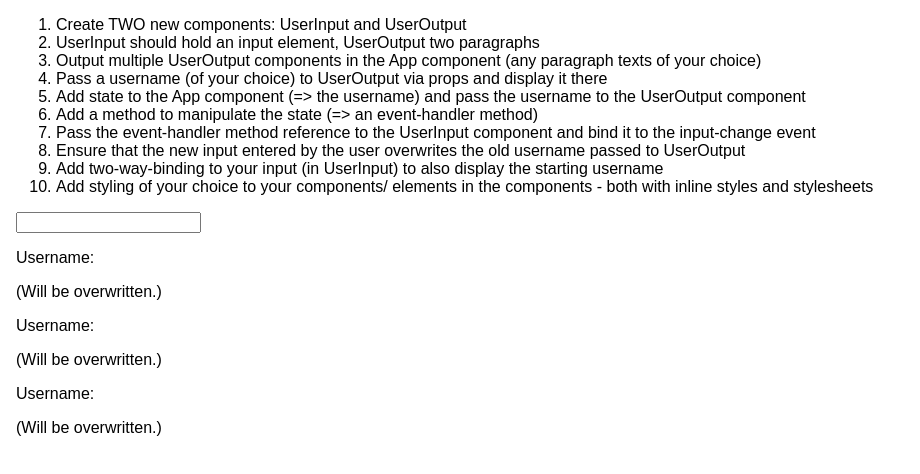
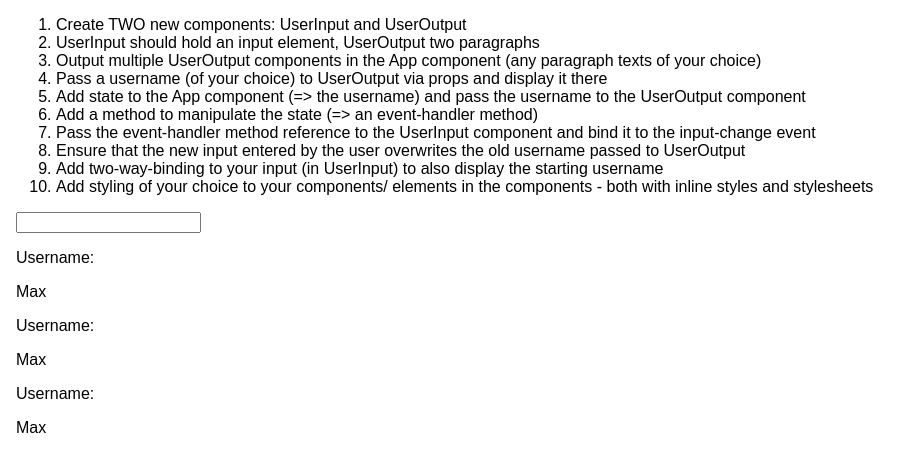
Before and after one commit to JelenaMarjanovic/base-syntax-assignment, a React (Create React App) app: page / in a window 1280 px wide. Shown: the top 474 px of the page, without its empty margins (0-920 px from the left). Built offline with nearby package versions, Linux system fonts and the light colour scheme.

Commit message:
Pass username via props and display it

```diff
--- a/src/App.js
+++ b/src/App.js
@@ -47,9 +47,9 @@ class App extends Component {
         </ol>
 
         <UserInput />
-        <UserOutput />
-        <UserOutput />
-        <UserOutput />
+        <UserOutput userName="Max" />
+        <UserOutput userName="Max" />
+        <UserOutput userName="Max" />
       </div>
     );
   }
--- a/src/UserOutput/UserOutput.js
+++ b/src/UserOutput/UserOutput.js
@@ -1,10 +1,10 @@
 import React from 'react';
 
-const UserOutput = () => {
+const UserOutput = props => {
   return (
     <div>
       <p>Username:</p>
-      <p>(Will be overwritten.)</p>
+      <p>{props.userName}</p>
     </div>
   );
 };
```
